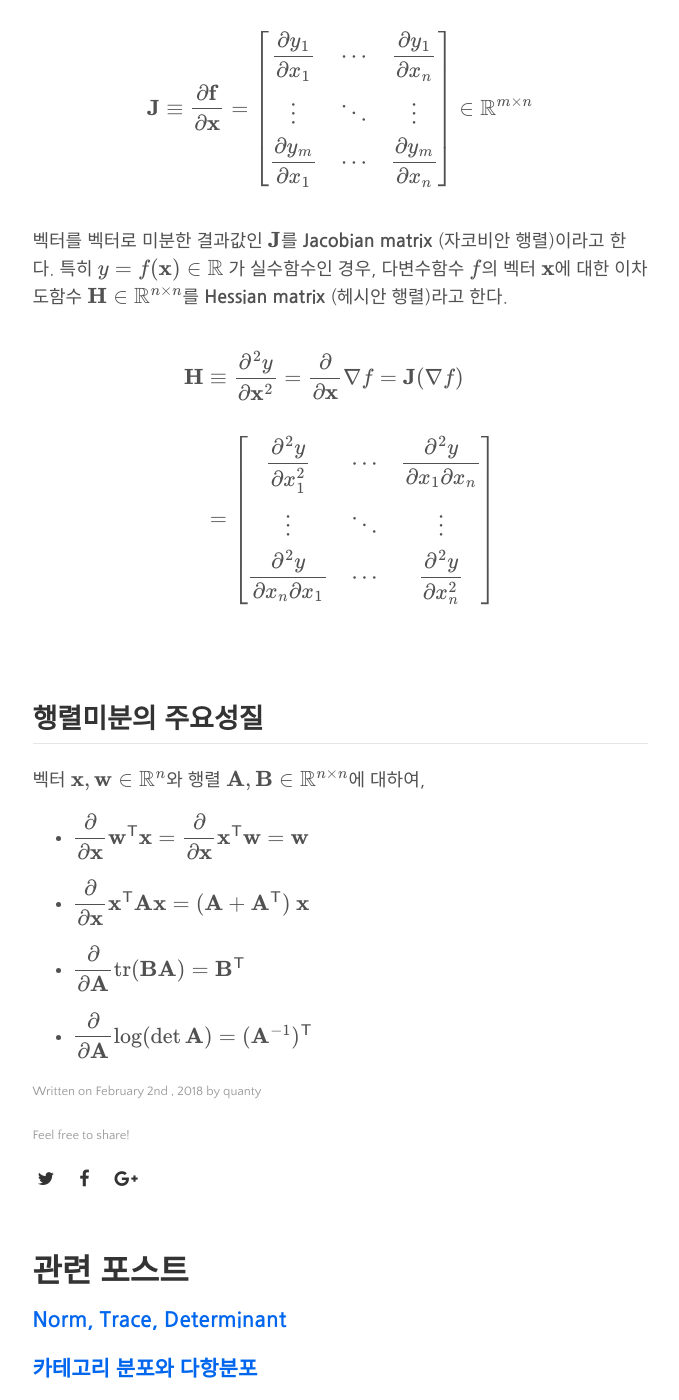
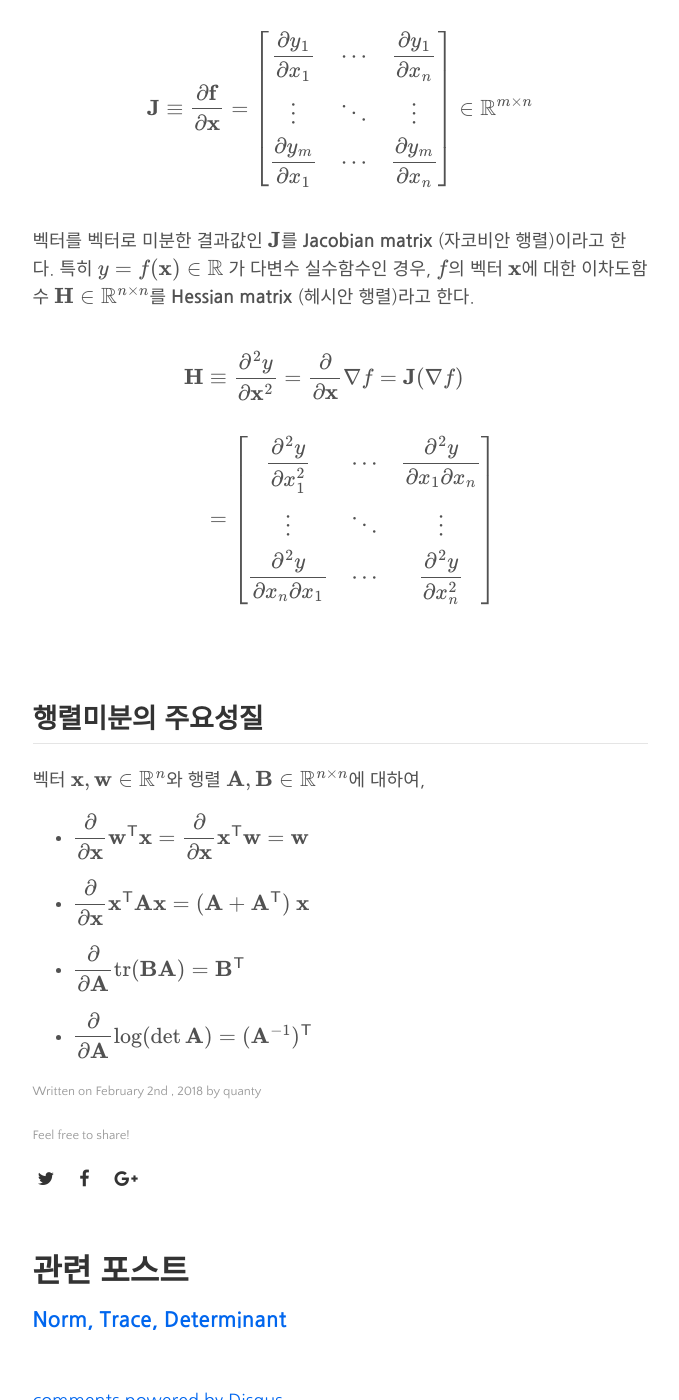
Before and after one commit to gem763/gem763.github.io, a Jekyll site: the page built from _posts/2018-02-02-행렬의-미분.md, in a window 1280 px wide and 1400 px high, scrolled down 1877 px. Shown: the whole window, without its empty margins (300-979 px from the left). Built offline with Jekyll 4.4.1, drawn with Linux system fonts in a browser that asks for light colours; formulas are drawn with MathJax 3; comment, search, counter and statistics services are not loaded.

Commit message:
Uploaded by https://stackedit.io/

```diff
--- a/_posts/2018-02-02-행렬의-미분.md
+++ b/_posts/2018-02-02-행렬의-미분.md
@@ -76,7 +76,7 @@ excerpt_separator: <!--more-->
 \end{bmatrix}  \in \mathbb{R}^{m \times n}
 </script></div>
 
-벡터를 벡터로 미분한 결과값인 <span><script type="math/tex">\mathbf{J}</script></span>를 **Jacobian matrix** (자코비안 행렬)이라고 한다. 특히 <span><script type="math/tex">y = f(\mathbf{x}) \in \mathbb{R}</script></span> 가 실수함수인 경우, 다변수함수 <span><script type="math/tex">f</script></span>의 벡터 <span><script type="math/tex">\mathbf{x}</script></span>에 대한 이차도함수 <span><script type="math/tex">\mathbf{H} \in \mathbb{R}^{n \times n}</script></span>를 **Hessian matrix** (헤시안 행렬)라고 한다.
+벡터를 벡터로 미분한 결과값인 <span><script type="math/tex">\mathbf{J}</script></span>를 **Jacobian matrix** (자코비안 행렬)이라고 한다. 특히 <span><script type="math/tex">y = f(\mathbf{x}) \in \mathbb{R}</script></span> 가 다변수 실수함수인 경우, <span><script type="math/tex">f</script></span>의 벡터 <span><script type="math/tex">\mathbf{x}</script></span>에 대한 이차도함수 <span><script type="math/tex">\mathbf{H} \in \mathbb{R}^{n \times n}</script></span>를 **Hessian matrix** (헤시안 행렬)라고 한다.
 
 
 <div class="math"><script type="math/tex; mode=display">
```
Also changed, not shown: other parts of _posts/2018-02-02-행렬의-미분.md (+1 -1 lines).
